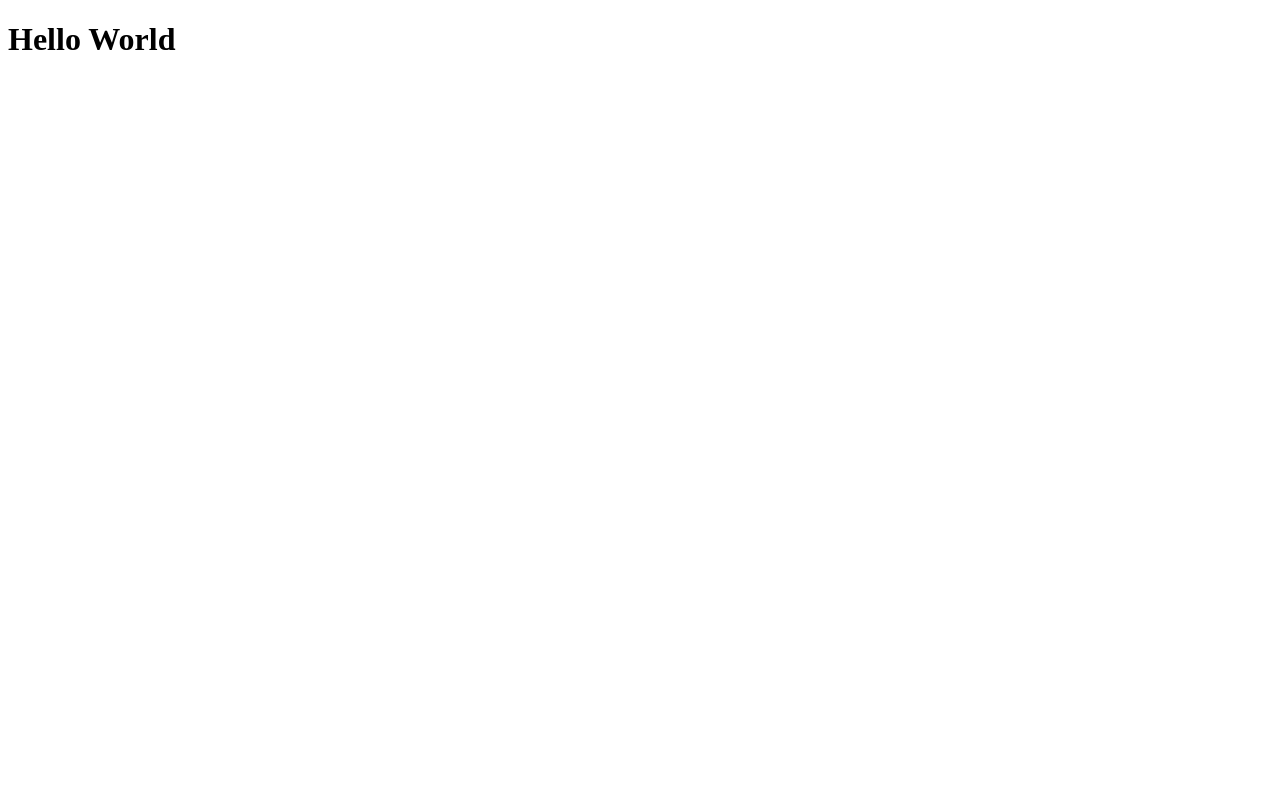
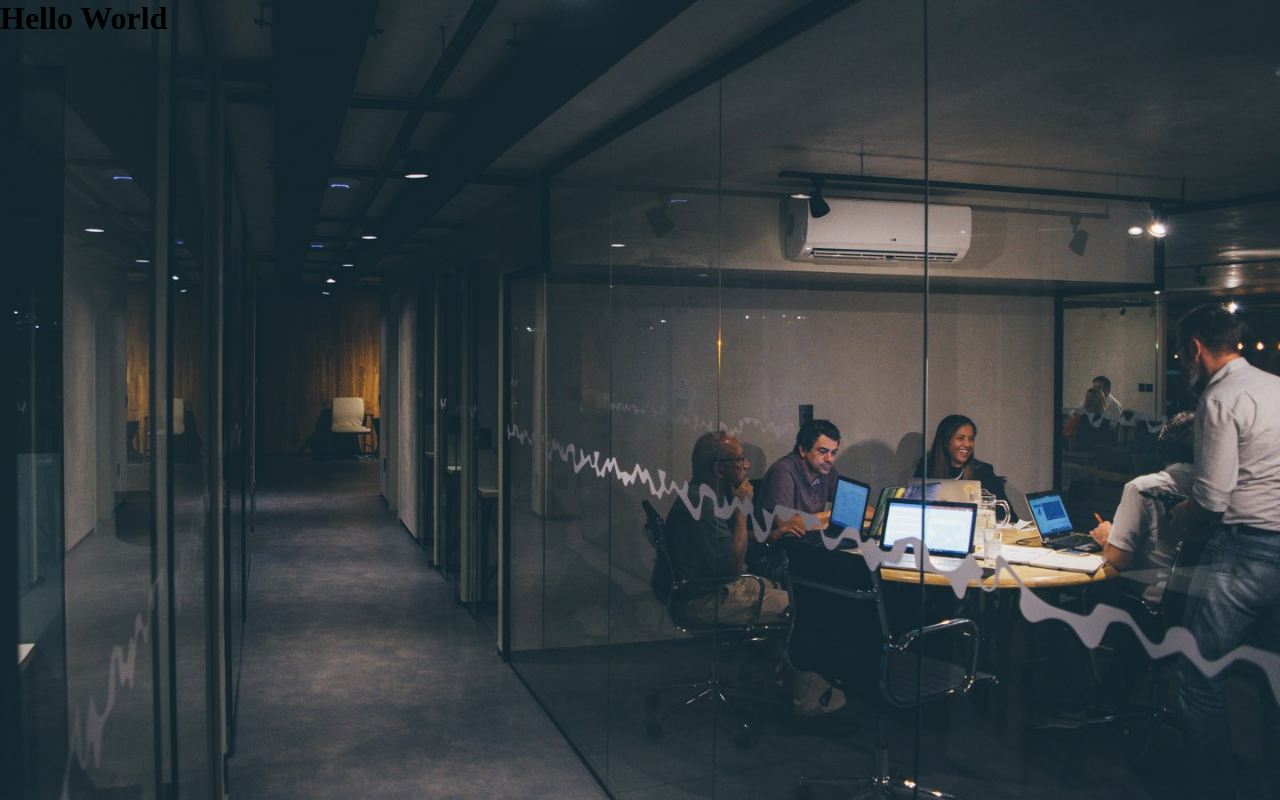
Before and after one commit to wslmacieira/omnistack9-frontend, a React (Create React App) app: page / in a window 1280 px wide. Built offline with nearby package versions, Linux system fonts and the light colour scheme.

Commit message:
reset global css

```diff
--- a/src/App.css
+++ b/src/App.css
@@ -1,22 +1,17 @@
-.App {
-  text-align: center;
+* {
+  margin: 0;
+  padding: 0;
+  outline: 0;
+  box-sizing: border-box;
 }
 
-.App-logo {
-  height: 40vmin;
+html,
+body,
+#root {
+  min-height: 100%;
 }
 
-.App-header {
-  background-color: #282c34;
-  min-height: 100vh;
-  display: flex;
-  flex-direction: column;
-  align-items: center;
-  justify-content: center;
-  font-size: calc(10px + 2vmin);
-  color: white;
+body {
+  background: #000 url('./assets/background.jpg') no-repeat;
+  background-size: cover;
 }
-
-.App-link {
-  color: #09d3ac;
-}
--- a/src/App.js
+++ b/src/App.js
@@ -1,4 +1,4 @@
-import React from './node_modules/react';
+import React from 'react';
 import './App.css';
 
 function App() {
```
